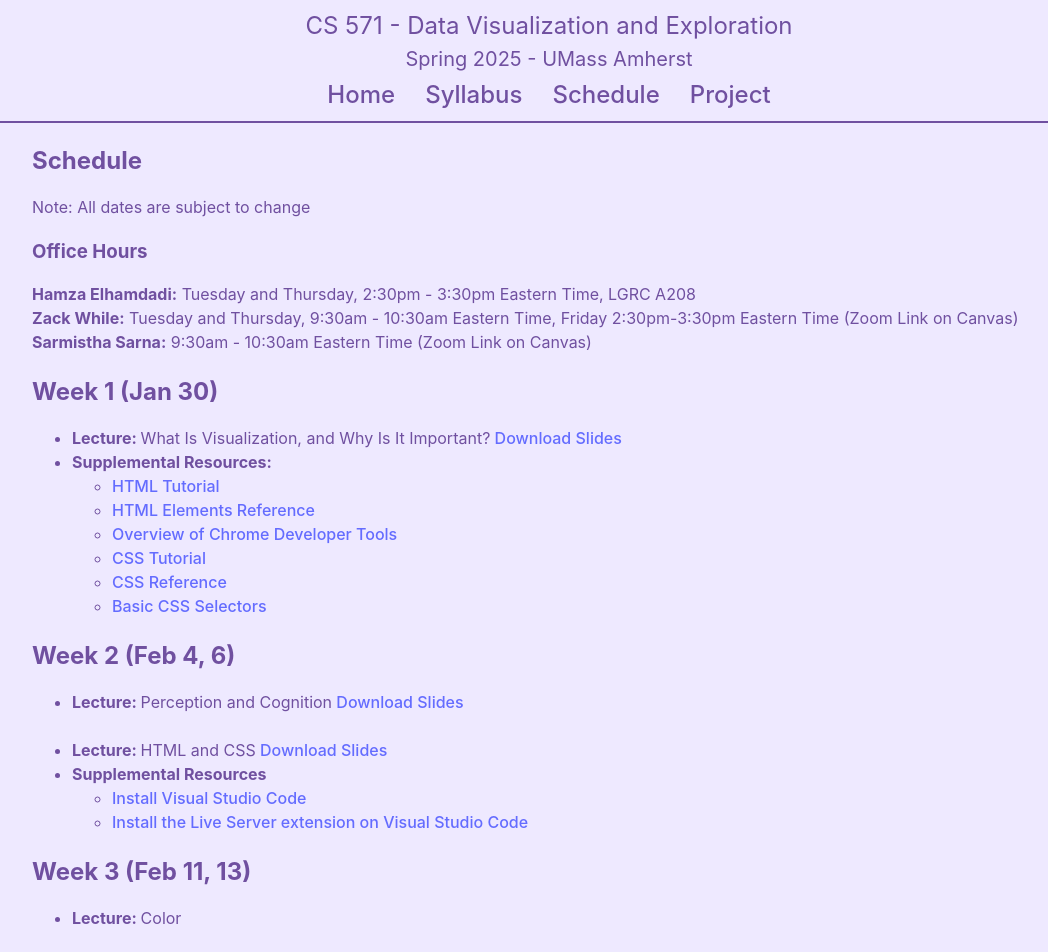
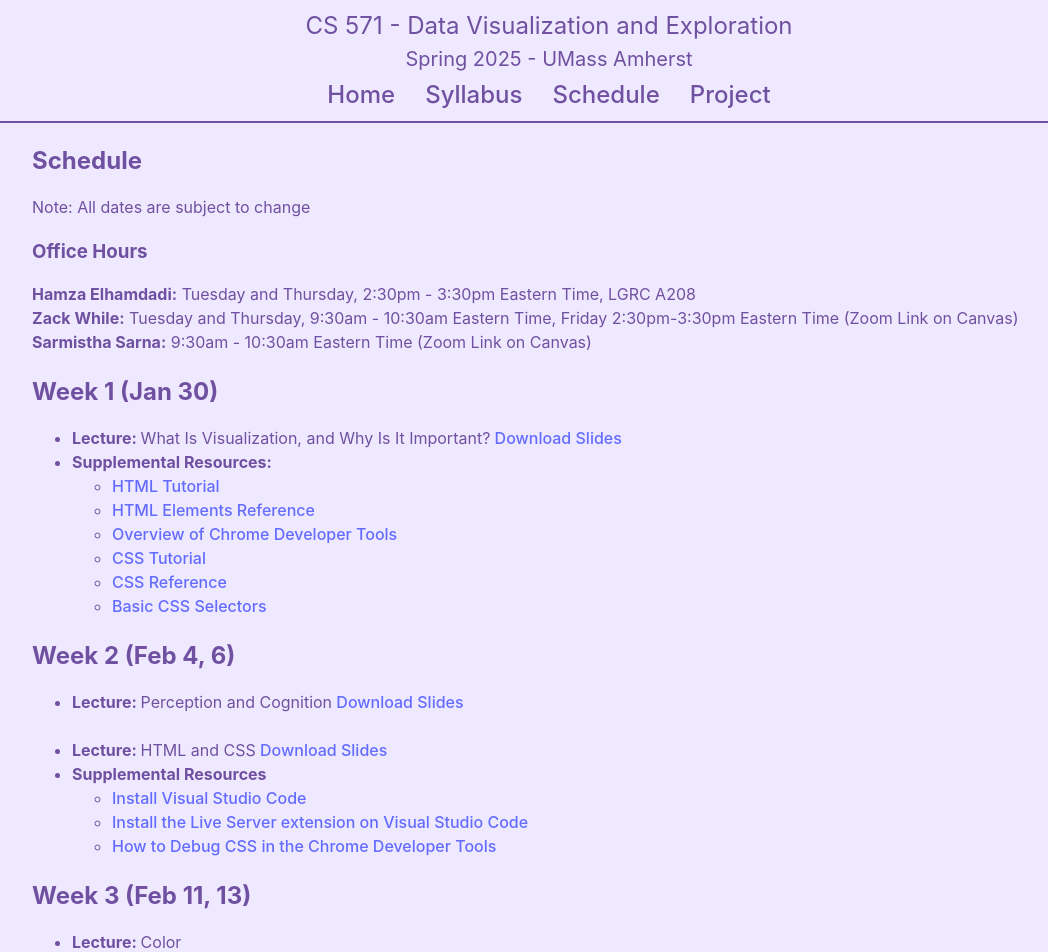
Before and after one commit to hamza-elhamdadi/cs-571-spring-2025, a React (Vite) app: page /#/schedule in a window 1280 px wide. Shown: the top 952 px of the page, without its empty margins (96-1144 px from the left). Built offline with nearby package versions, Linux system fonts and the light colour scheme.

Commit message:
link to debug css added in schedule

```diff
--- a/src/Schedule.jsx
+++ b/src/Schedule.jsx
@@ -83,6 +83,7 @@ function Schedule() {
             <ul>
               <li><a href="https://code.visualstudio.com">Install Visual Studio Code</a></li>
               <li><a href="https://www.geeksforgeeks.org/how-to-enable-live-server-on-visual-studio-code/">Install the Live Server extension on Visual Studio Code</a></li>
+              <li><a href="https://developer.chrome.com/docs/devtools/css">How to Debug CSS in the Chrome Developer Tools</a></li>
             </ul>
           </li>
 
```
